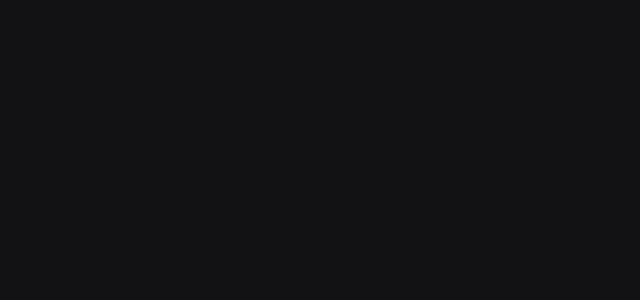
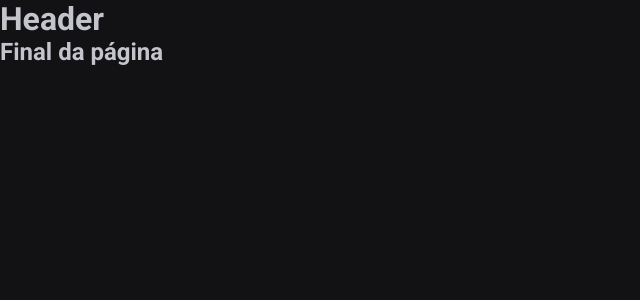
Before and after one commit to matteothebrave/pomatteo-timer, a React (Vite) app: page /End in a window 1280 px wide. Before the commit this address had no page. Shown: the top 300 px of the page, without its empty margins (0-640 px from the left). Built offline with nearby package versions, Linux system fonts and the light colour scheme.

Commit message:
Feat/Pomatteo-timer/Adding layouts to pages, adding global components which is going to be used on everything

```diff
--- a/src/Router.tsx
+++ b/src/Router.tsx
@@ -1,12 +1,18 @@
 import { Routes, Route } from 'react-router-dom'
 import { Home } from './pages/Home'
+import { End } from './pages/End'
 import { History } from './pages/History'
+import { DefaultLayout } from './layouts/DefaultLayout/Index'
 
 export function Router() {
   return (
     <Routes>
-      <Route path="/" element={<Home />} />
-      <Route path="/History" element={<History />} />
+      {/* ELEMENT = PAGE */}
+      <Route path="/" element={<DefaultLayout />}>
+        <Route path="/" element={<Home />} />
+        <Route path="/History" element={<History />} />
+        <Route path="/End" element={<End />} />
+      </Route>
     </Routes>
   )
 }
--- /dev/null
+++ b/src/components/Header.tsx
@@ -0,0 +1,7 @@
+export function Header() {
+  return (
+    <div>
+      <h1>Header</h1>
+    </div>
+  )
+}
--- /dev/null
+++ b/src/layouts/DefaultLayout/Index.tsx
@@ -0,0 +1,11 @@
+import { Header } from '../../components/Header'
+import { Outlet } from 'react-router-dom'
+
+export function DefaultLayout() {
+  return (
+    <div>
+      <Header />
+      <Outlet />
+    </div>
+  )
+}
--- /dev/null
+++ b/src/layouts/DefaultLayout/styles.ts
@@ -0,0 +1,5 @@
+import styles from 'styled-components'
+
+export const LayoutCointainer = styled.div`
+  max-width: 74rem;
+`
--- /dev/null
+++ b/src/pages/End.tsx
@@ -0,0 +1,3 @@
+export function End() {
+  return <h2>Final da página</h2>
+}
```
